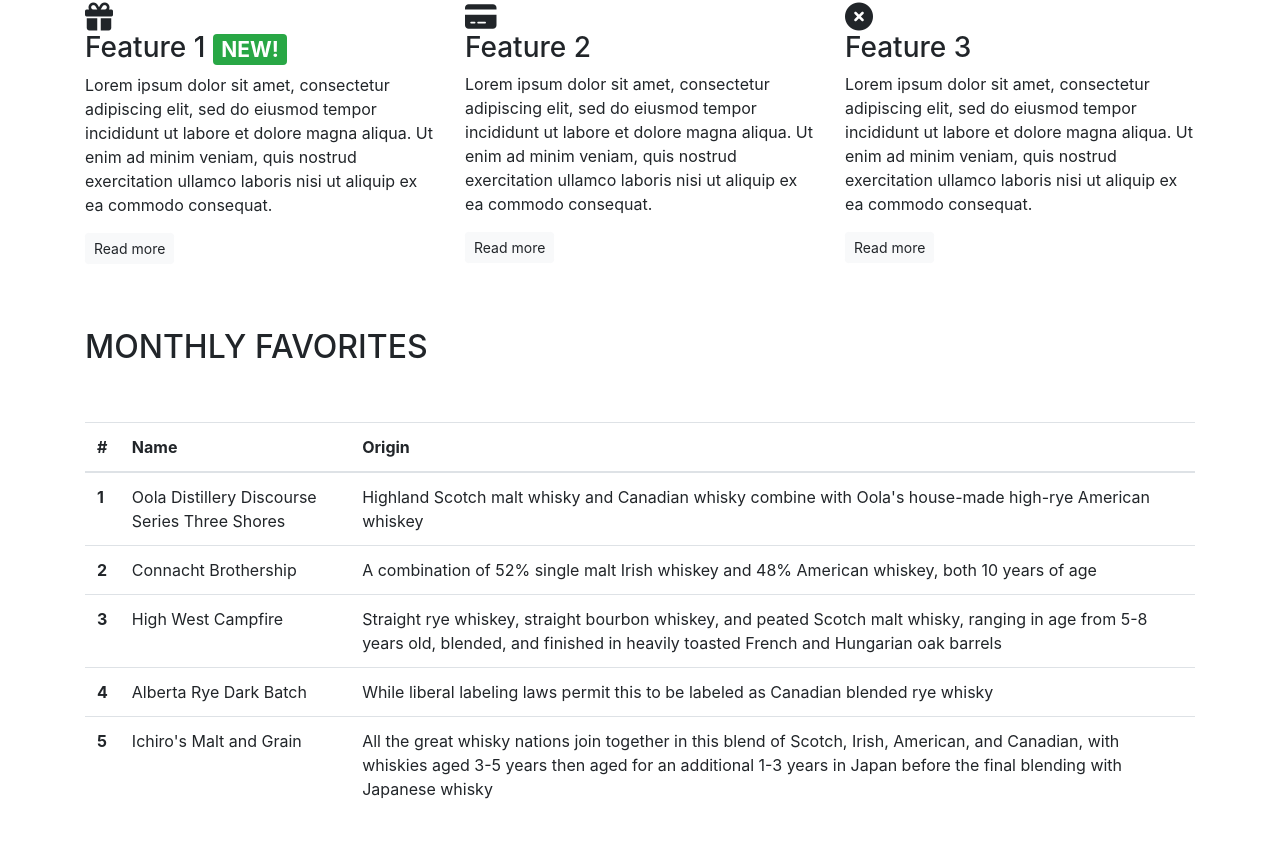
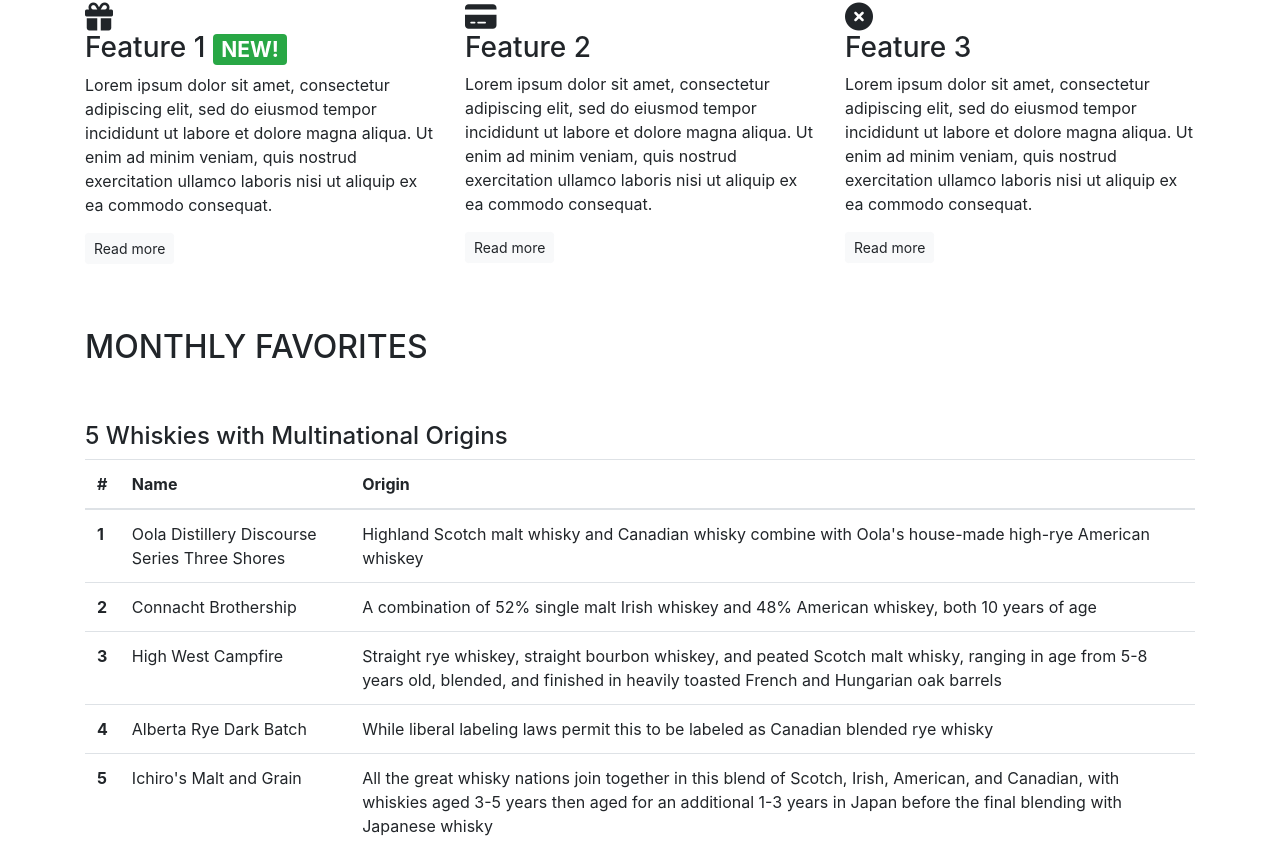
Before and after one commit to Sergii-Kostanets/codeinstitute-bootstrap, a plain HTML site: page index.html in a window 1280 px wide. Shown: the part 958-1824 px from the top of the page. Before the commit the page ends 1787 px from the top, so only its background shows below. Drawn offline with nearby package versions, Linux system fonts and the light colour scheme.

Commit message:
add table header

```diff
--- a/index.html
+++ b/index.html
@@ -144,6 +144,9 @@
                 <div class="col-12 my-5">
                     <h2 class="text-uppercase">Monthly favorites</h2>
                 </div>
+                <div class="col-12">
+                    <h4>5 Whiskies with Multinational Origins</h4>
+                </div>
             </div>
             <div class="row">
                 <div class="col-12">
```
